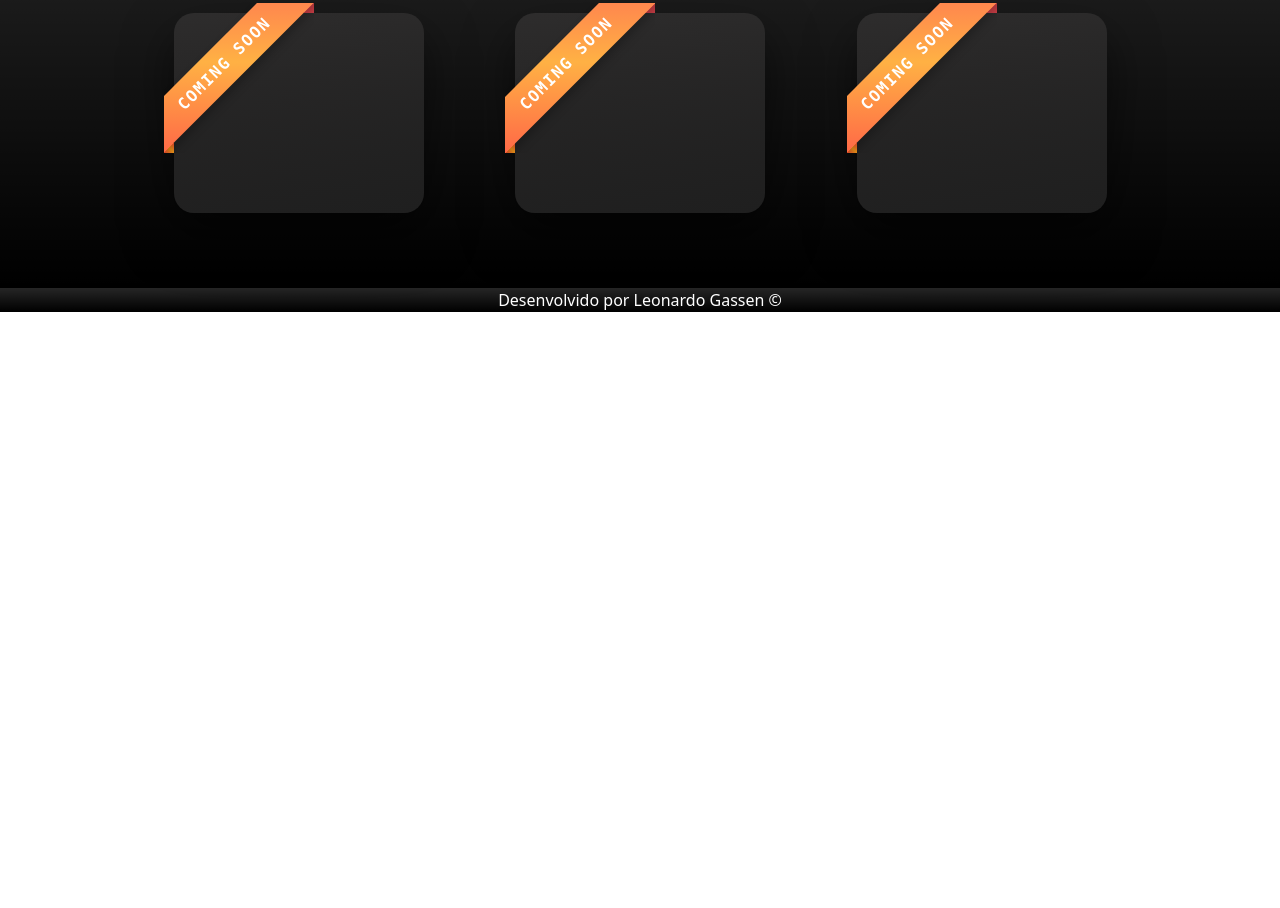
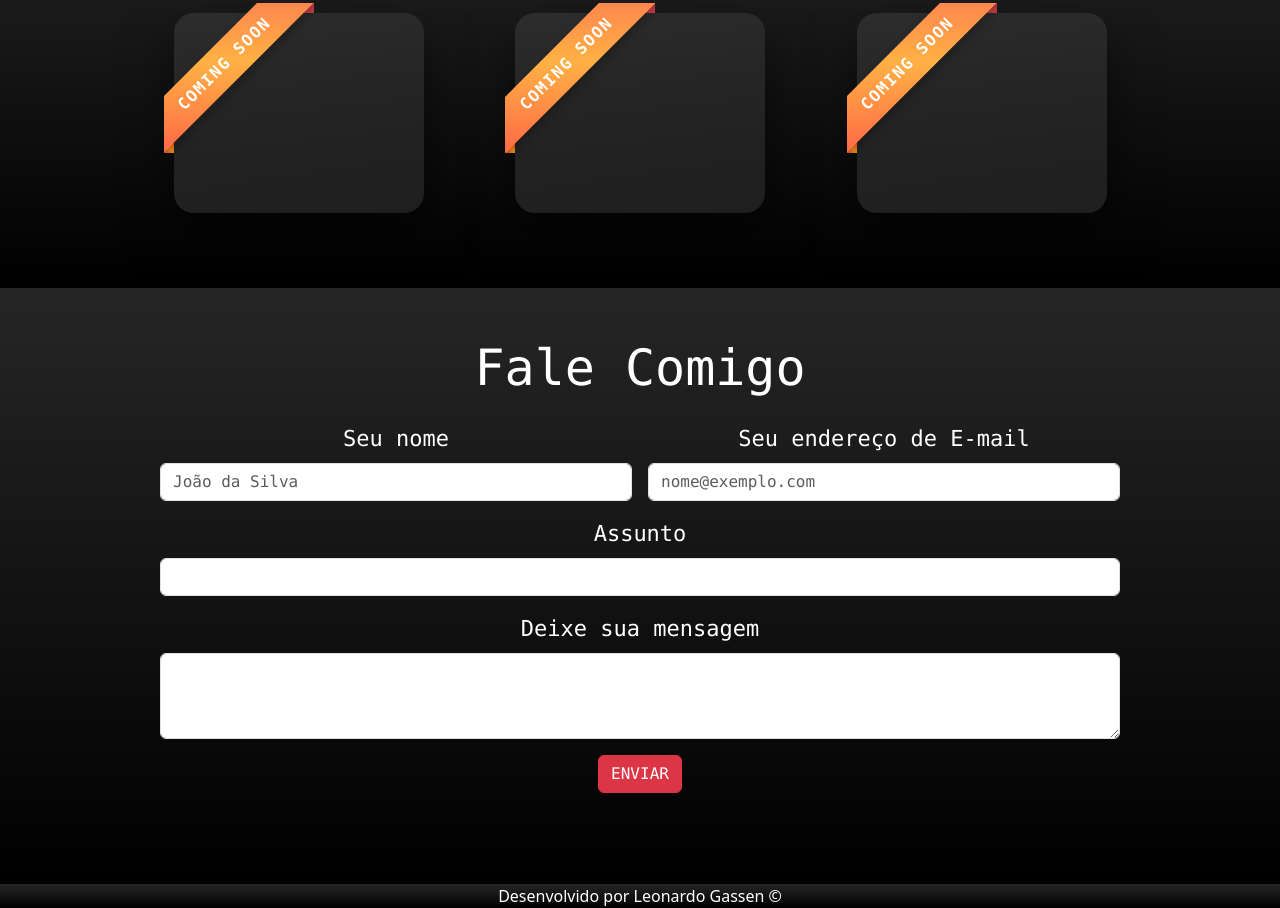
Before and after one commit to saragamati/web_portfolio, a plain HTML site: page index.html in a window 1280 px wide. Shown: the part 2213-3121 px from the top of the page. Before the commit the page ends 2541 px from the top, so only its background shows below. Drawn offline with nearby package versions, Linux system fonts and the light colour scheme.

Commit message:
Adicionada a seção Fale comigo

```diff
--- a/index.html
+++ b/index.html
@@ -209,9 +209,39 @@
                 </div>
             </div>
         </div>
+        <div class="container-fluid bg-black bg-gradient text-white text-center" id="contactme" style="font-family: var(--bs-font-monospace);padding-top: 50px;padding-bottom: 75px;">
+            <div style="padding-bottom: 1rem;">
+                <h1 style="font-size: 50px;">
+                    Fale Comigo
+                </h1>
+            </div>
+            <div class="container falecomigo-container">
+                <form class="row g-3">
+                    <div class="col-md-6">
+                        <label for="yourName" class="form-label">Seu nome</label>
+                        <input type="text" class="form-control" id="yourName" placeholder="João da Silva">
+                    </div>
+                    <div class="col-md-6">
+                        <label for="emailInput" class="form-label">Seu endereço de E-mail</label>
+                        <input type="email" class="form-control" id="emailInput" placeholder="nome@exemplo.com">
+                    </div>
+                    <div class="col-12">
+                        <label for="subjectInput" class="form-label">Assunto</label>
+                        <input type="text" class="form-control" id="subjectInput">
+                    </div>
+                    <div class="col-12">
+                        <label for="messageField" class="form-label">Deixe sua mensagem</label>
+                        <textarea class="form-control" id="messageField" rows="3"></textarea>
+                    </div>
+                    <div class="col-12">
+                        <button type="submit" class="btn btn-danger">ENVIAR</button>
+                    </div>
+                </form>
+            </div>
+        </div>
     </main>
     <footer class="text-center container-fluid bg-black bg-gradient text-white">
-        <p>
+        <p style="margin-bottom: 0px">
             Desenvolvido por Leonardo Gassen &copy;
         </p>
     </footer>
--- a/styles/styles.css
+++ b/styles/styles.css
@@ -278,3 +278,11 @@
 .proj_card_box:hover {
   transform: scale(0.9);
 }
+
+.falecomigo-container {
+  border-radius: 10px;
+  padding-bottom: 1rem;
+  padding-left: 90px;
+  padding-right: 90px;
+  font-size: 22px;
+}
```
